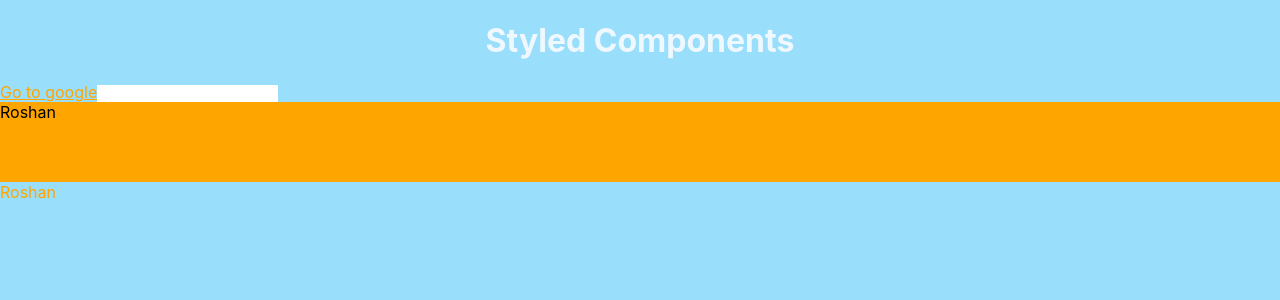
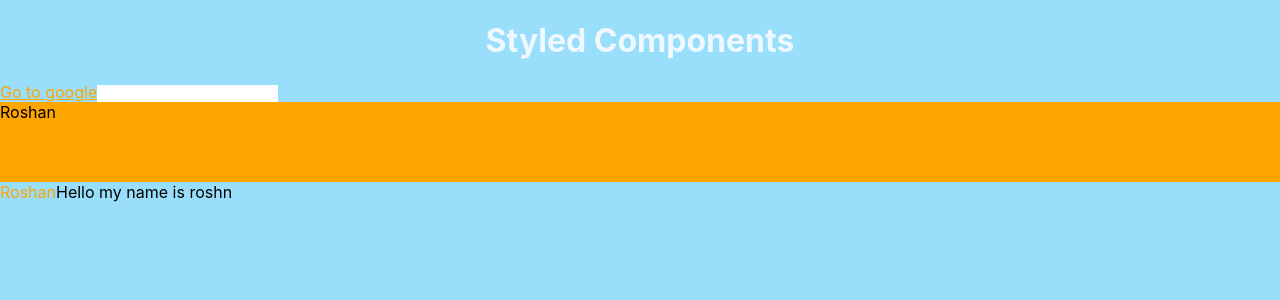
Before and after one commit to Ros-an/styled-components-practice, a React (Create React App) app: page / in a window 1280 px wide. Shown: the top 300 px of the page. Built offline with nearby package versions, Linux system fonts and the light colour scheme.

Commit message:
added: roshan text

```diff
--- a/src/App.js
+++ b/src/App.js
@@ -26,6 +26,7 @@ function App() {
       <Input />
       <HeadingSec>Roshan</HeadingSec>
       <Letter>Roshan</Letter>
+      Hello my name is roshn
     </div>
   );
 }
```
